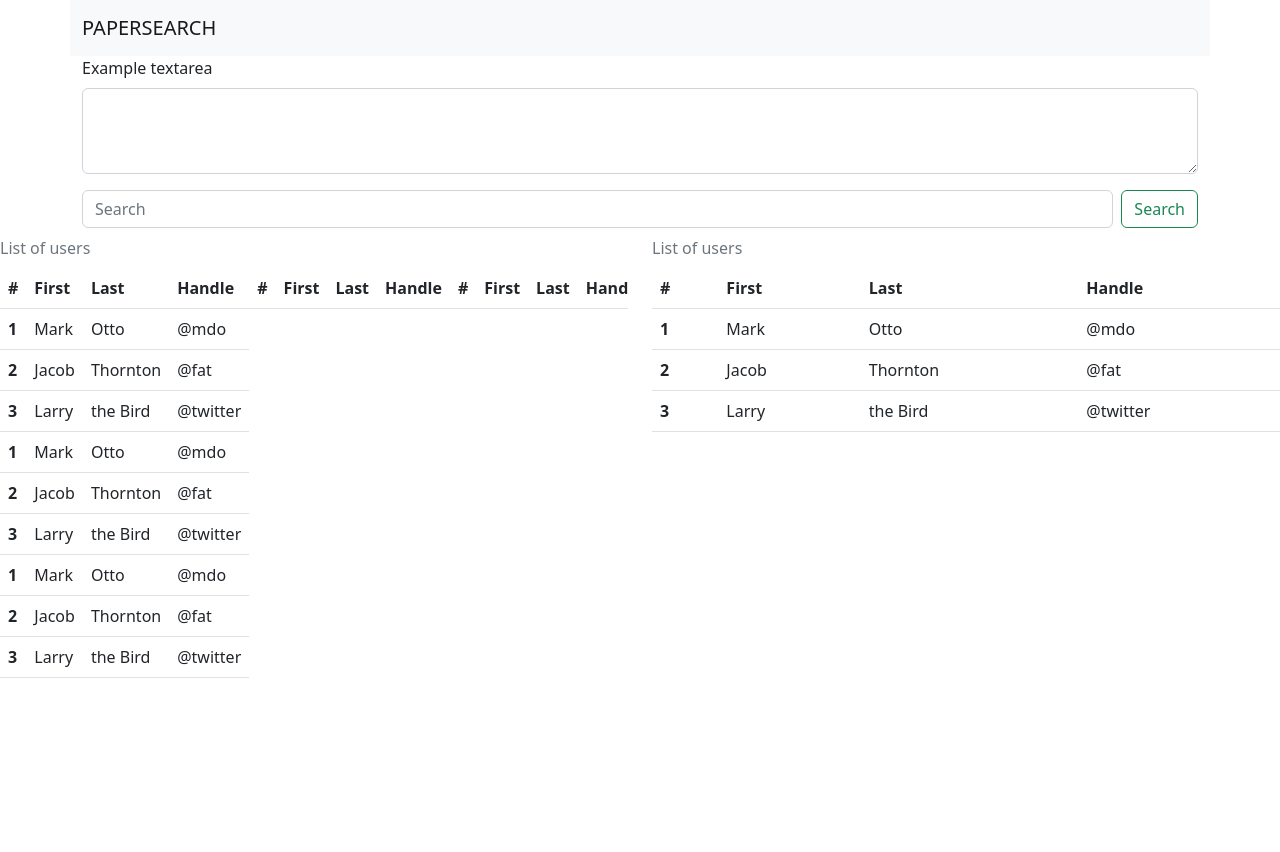
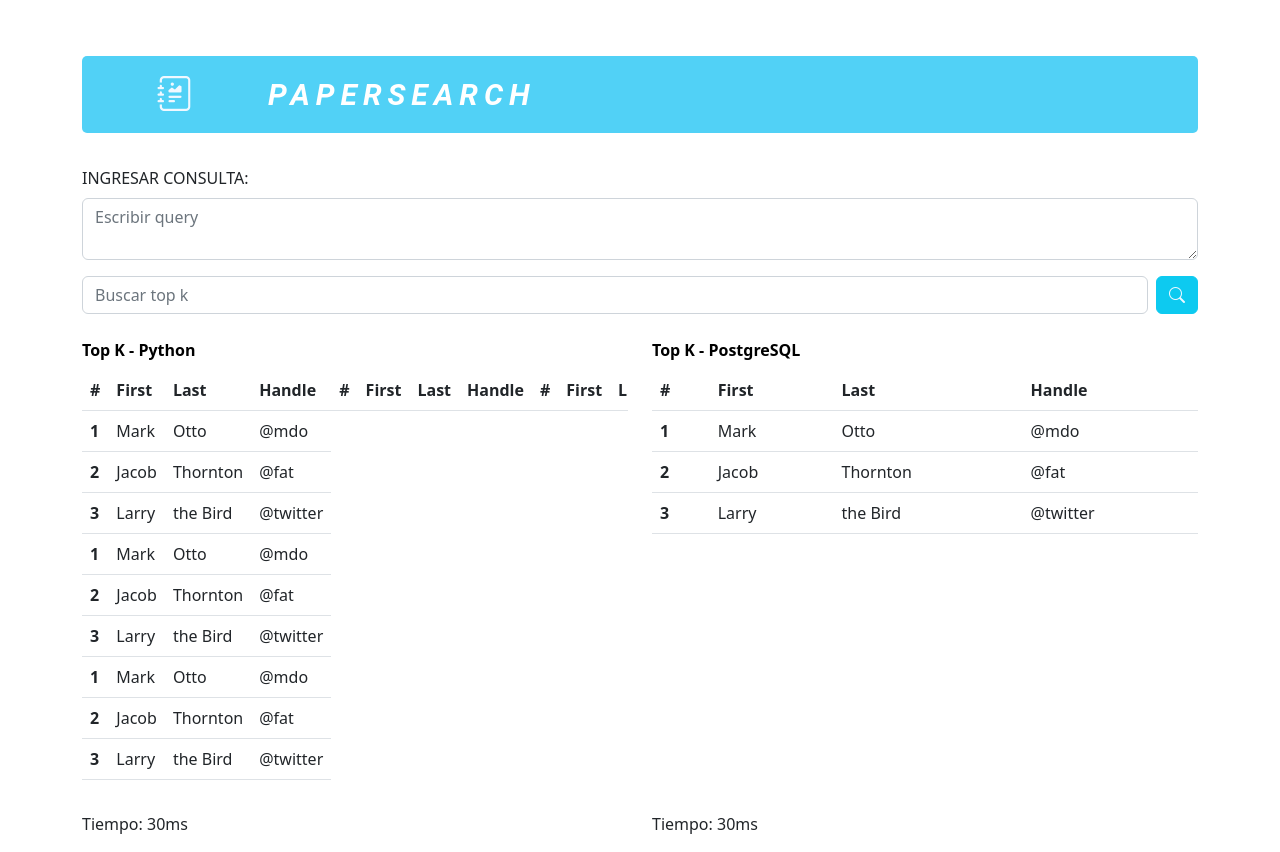
Before and after one commit to ivhyarleth/bd2_proyecto2, a plain HTML site: page frontend/index.html in a window 1280 px wide. Before the commit the page ends 800 px from the top, so only its background shows below. Drawn offline with nearby package versions, Linux system fonts and the light colour scheme.

Commit message:
front avance

```diff
--- a/frontend/estilo.css
+++ b/frontend/estilo.css
@@ -2,3 +2,37 @@
   padding: 0px;
   margin: 0px;
 }
+
+.component_nav {
+  margin-top: 5%;
+  margin-bottom: 3%;
+  background-color: #51d1f6;
+  border-radius: 5px;
+}
+
+.component-header {
+  color: var(--bs-purple);
+}
+
+.icono-principal {
+  color: aliceblue;
+  font-size: 35px;
+  text-align: center;
+}
+.titulo {
+  font-size: 30px;
+  font-family: Roboto;
+  font-weight: bold;
+  font-style: italic;
+  letter-spacing: 6px;
+  color: white;
+  text-align: left;
+}
+.icono-search {
+  color: aliceblue;
+  text-align: center;
+}
+.titulo-resultados {
+  font-weight: bold;
+  color: black;
+}
--- a/frontend/index.html
+++ b/frontend/index.html
@@ -4,54 +4,82 @@
     <meta charset="utf-8" />
     <meta name="viewport" content="width=device-width, initial-scale=1" />
     <title>BD2: Proyecto 2</title>
+    <!-- CSS only -->
     <link
       href="https://cdn.jsdelivr.net/npm/bootstrap@5.2.2/dist/css/bootstrap.min.css"
       rel="stylesheet"
       integrity="sha384-Zenh87qX5JnK2Jl0vWa8Ck2rdkQ2Bzep5IDxbcnCeuOxjzrPF/et3URy9Bv1WTRi"
       crossorigin="anonymous"
     />
+    <link
+      rel="stylesheet"
+      type="text/css"
+      href="icons/font/bootstrap-icons.css"
+    />
+    <script
+      src="https://cdn.jsdelivr.net/npm/bootstrap@5.2.2/dist/js/bootstrap.bundle.min.js"
+      integrity="sha384-OERcA2EqjJCMA+/3y+gxIOqMEjwtxJY7qPCqsdltbNJuaOe923+mo//f6V8Qbsw3"
+      crossorigin="anonymous"
+    ></script>
+    <script
+      defer
+      src="https://use.fontawesome.com/releases/v5.0.8/js/all.js"
+      integrity="sha384-SlE991lGASHoBfWbelyBPLsUlwY1GwNDJo3jSJO04KZ33K2bwfV9YBauFfnzvynJ"
+      crossorigin="anonymous"
+    ></script>
+
     <link rel="stylesheet" href="estilo.css" />
+    <link
+      rel="stylesheet"
+      href="https://cdn.jsdelivr.net/npm/bootstrap-icons@1.5.0/font/bootstrap-icons.css"
+    />
   </head>
   <body>
     <div class="container">
       <div class="row">
-        <nav class="navbar navbar-expand-lg bg-light text-center">
-          <div class="container-fluid">
-            <a class="navbar-brand text-center" href="#">PAPERSEARCH</a>
+        <div class="container">
+          <nav class="navbar text-center component_nav">
+            <div class="col-2">
+              <i class="bi bi-journal-richtext icono-principal"></i>
+            </div>
+            <div class="col-10">
+              <span class="navbar titulo" href="#">PAPERSEARCH</span>
             </div>
           </nav>
+        </div>
       </div>
 
       <div class="row">
         <div class="mb-3">
-          <label for="exampleFormControlTextarea1" class="form-label"
-            >Example textarea</label
-          >
+          <label for="query" class="form-label">INGRESAR CONSULTA:</label>
           <textarea
             class="form-control"
-            id="exampleFormControlTextarea1"
-            rows="3"
+            id="input_consulta"
+            placeholder="Escribir query"
+            rows="2"
           ></textarea>
         </div>
       </div>
       <div class="row">
-        <form class="d-flex" role="search">
+        <form class="d-flex mb-3" role="search">
           <input
             class="form-control me-2"
             type="search"
-            placeholder="Search"
+            placeholder="Buscar top k"
             aria-label="Search"
           />
-          <button class="btn btn-outline-success" type="submit">Search</button>
+          <button class="btn btn-info" type="submit">
+            <i class="bi bi-search icono-search"></i>
+          </button>
         </form>
       </div>
-    </div>
-    <div class="row">
+
+      <div class="row mb-3">
         <div class="col-6">
           <div class="table-responsive">
             <table class="table caption-top">
               <caption>
-              List of users
+                <span class="titulo-resultados"> Top K - Python</span>
               </caption>
               <thead>
                 <tr>
@@ -132,7 +160,7 @@
           <div class="table-responsive">
             <table class="table caption-top">
               <caption>
-              List of users
+                <span class="titulo-resultados"> Top K - PostgreSQL</span>
               </caption>
               <thead>
                 <tr>
@@ -166,11 +194,14 @@
           </div>
         </div>
       </div>
-
-    <script
-      src="https://cdn.jsdelivr.net/npm/bootstrap@5.2.2/dist/js/bootstrap.bundle.min.js"
-      integrity="sha384-OERcA2EqjJCMA+/3y+gxIOqMEjwtxJY7qPCqsdltbNJuaOe923+mo//f6V8Qbsw3"
-      crossorigin="anonymous"
-    ></script>
+      <div class="row mb-3">
+        <div class="col-6">
+          <span> Tiempo: 30ms</span>
+        </div>
+        <div class="col-6">
+          <span> Tiempo: 30ms</span>
+        </div>
+      </div>
+    </div>
   </body>
 </html>
```
Lines whose indentation alone changed are shown as unchanged.
